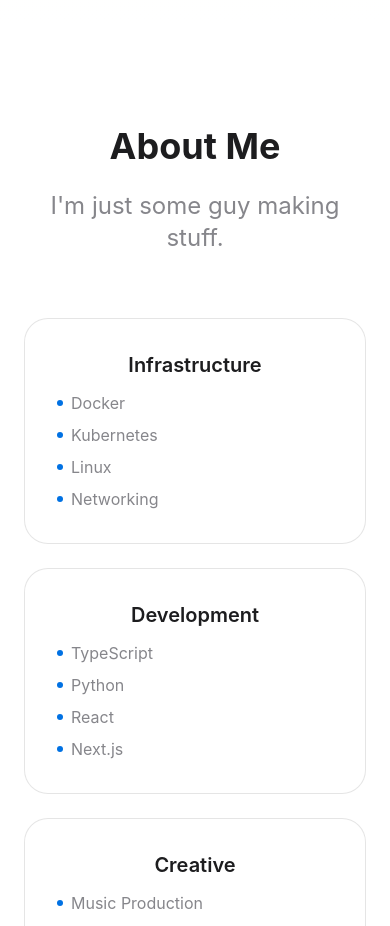
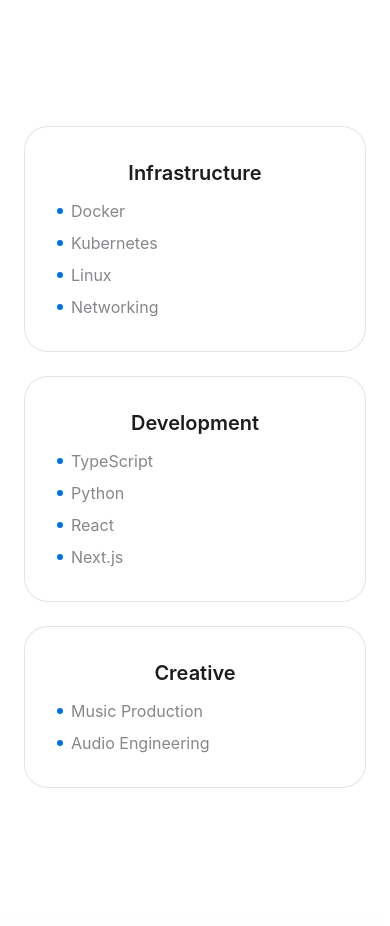
Before and after one commit to simpletim76/portfolio-site, a Next.js app: page / in a window 390 px wide. Shown: the part 5960-6886 px from the top of the page. Built offline with nearby package versions, Linux system fonts and the light colour scheme.

Commit message:
Remove About Me section from About component

```diff
--- a/components/sections/About.tsx
+++ b/components/sections/About.tsx
@@ -14,19 +14,6 @@ export default function About() {
   return (
     <Section id="about">
       <div className="max-w-5xl mx-auto">
-        <motion.div
-          initial={{ opacity: 0, y: 20 }}
-          whileInView={{ opacity: 1, y: 0 }}
-          viewport={{ once: true }}
-          transition={{ duration: 0.6 }}
-          className="text-center mb-16"
-        >
-          <h2 className="text-4xl md:text-5xl font-bold mb-6">About Me</h2>
-          <p className="text-2xl text-[var(--color-apple-gray)]">
-            I'm just some guy making stuff.
-          </p>
-        </motion.div>
-
         <div className="grid grid-cols-1 md:grid-cols-3 gap-6">
           {skills.map((skill, index) => (
             <Card key={skill.category} delay={index * 0.1} hover={false}>
```
